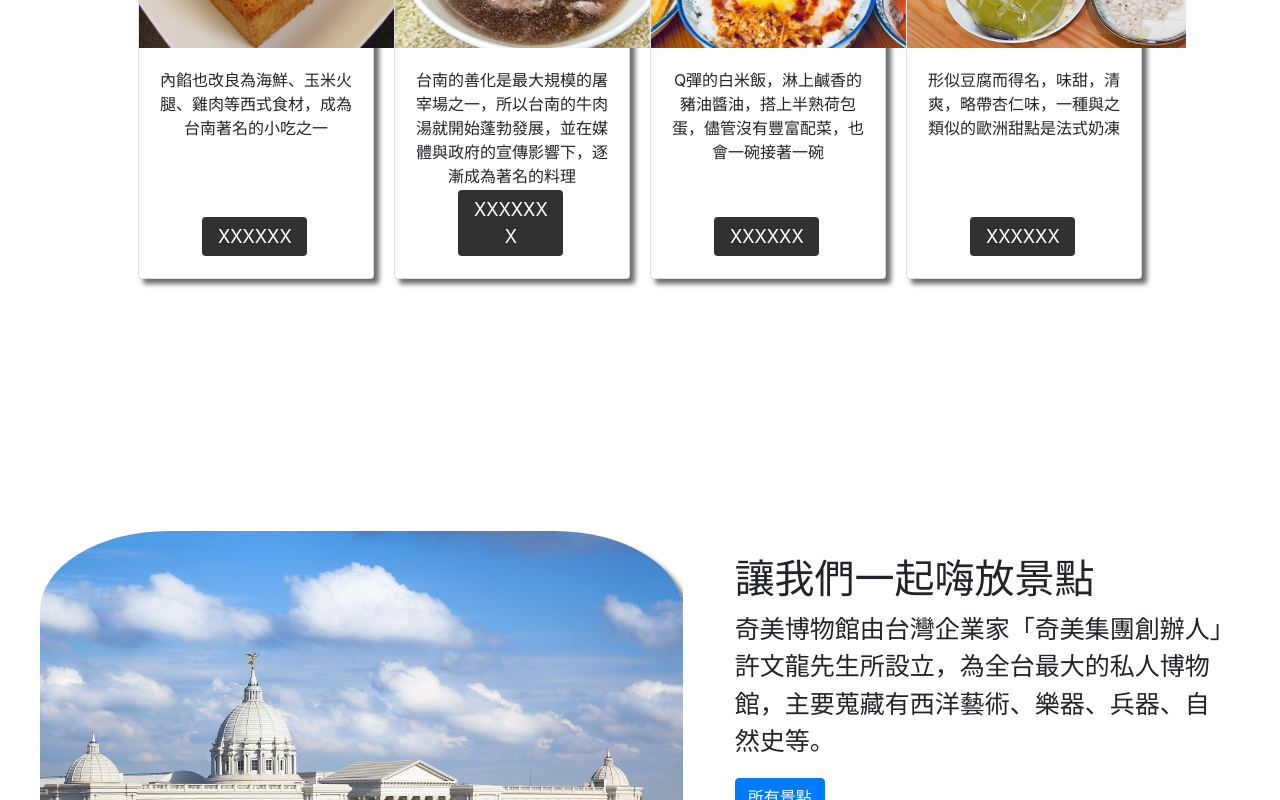
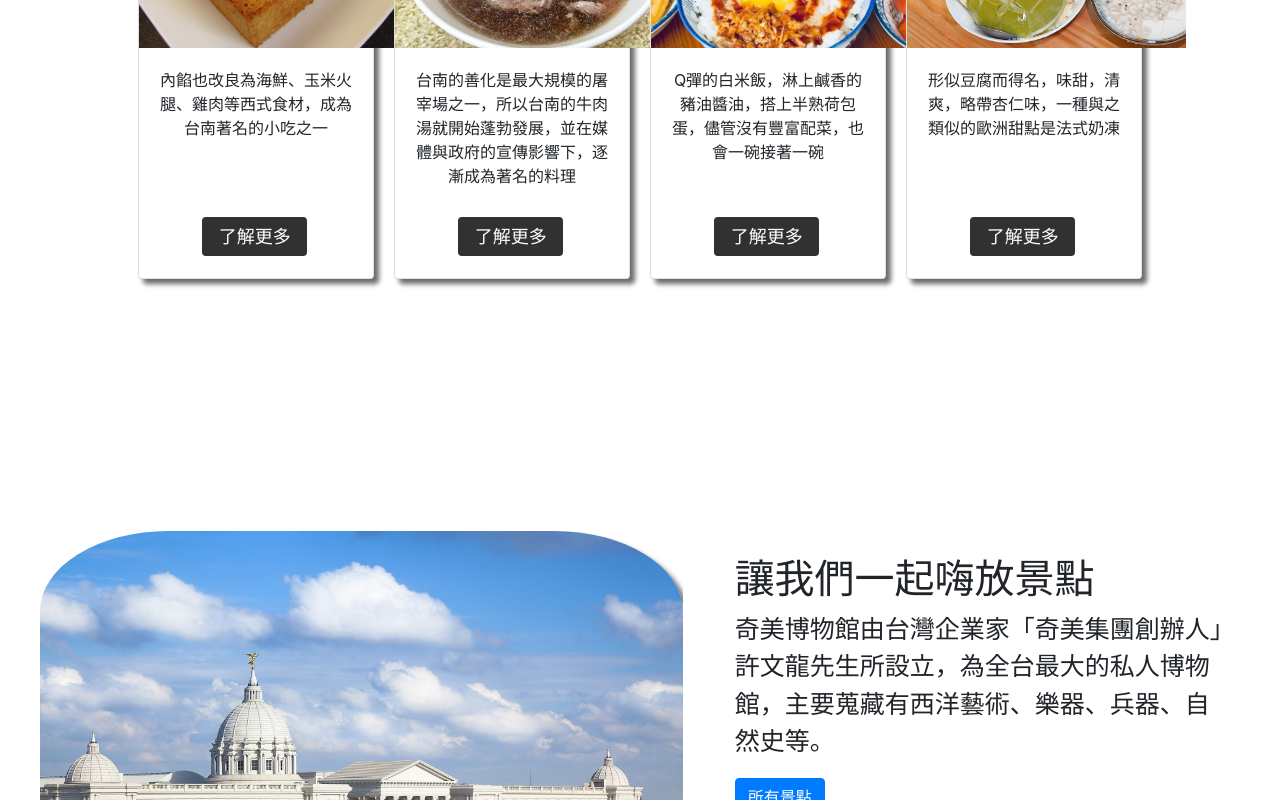
Before and after one commit to wenqi990/20240517work, a Vue app: page / in a window 1280 px wide. Shown: the part 2000-2800 px from the top of the page. Built offline with nearby package versions, Linux system fonts and the light colour scheme; no server answers.

Commit message:
add footerAndHome

```diff
--- a/src/views/Footer.vue
+++ b/src/views/Footer.vue
@@ -91,7 +91,7 @@ import 'primeicons/primeicons.css'
     color: #fff;
 
 }
-.icon .pi pi-facebook{
+.icon .pi-facebook{
     color: #1A6ED8;
 
 }
@@ -100,26 +100,26 @@ import 'primeicons/primeicons.css'
 
 
 }
-.icon .pi pi-twitter{
-    color: #1DA1F2;
+.icon .pi-twitter{
+    color: #000000;
 }
 .twt:hover{
     background: #000000;
 }
-.icon .pi pi-instagram{
+.icon .pi-instagram{
     color: #ef55b9;
 }
 .ig:hover{
-    background: rgb(2,0,36);
+    // background: rgb(2,0,36);
     background: linear-gradient(90deg, rgba(2,0,36,1) 0%, rgba(136,29,227,1) 0%, rgba(187,29,183,1) 12%, rgba(255,206,0,1) 100%);
 }
-.icon .pi pi-discord{
+.icon .pi-discord{
     color: #000;
 }
 .discord:hover{
     background: rgb(114,137,218);
 }
-.icon .pi pi-youtube{
+.icon .pi-youtube{
     color: #FE0000;
 }
 .yt:hover{
--- a/src/views/HomeView.vue
+++ b/src/views/HomeView.vue
@@ -5,7 +5,7 @@ import Footer from '../views/Footer.vue'
 
 <template>
   <div class="bg">
-        <img src="/public/imags/景點類圖片/南鯤鯓代天府2.jpg">
+        <img src="/public/imags/首頁/背景底圖.svg">
     </div>
   <img src="/public/imags/Hotel img/台南住宿.jpg" style="width: 100%;height: 80dvh;">
     <div class="about">
@@ -39,8 +39,8 @@ import Footer from '../views/Footer.vue'
 
   <div class="second area">
         <div class="secondText">
-            <h5>讓我們一起嗨放美食</h5>
-            <p>白糖粿，據說是南方才有的特殊甜食。源自福建漳泉的習慣，南部人會在七夕用白糖粿拜七娘媽(織女)求好姻緣習俗，因此深受女孩喜愛！炸白糖粿時候，一定要在粿上按個凹槽，老人家說，那是用來承裝織女的眼淚。白糖粿其實就是把粿油炸後滾糖粉製成，花生、芝麻是更多趣味變化的做法。</p>
+            <h1>讓我們一起嗨放美食</h1>
+            <p style="font-size: 25px;">白糖粿據說是南方才有的特殊甜食。炸白糖粿時候，一定要在粿上按個凹槽，老人家說，那是用來承裝織女的眼淚。白糖粿其實就是把粿油炸後滾糖粉製成，花生、芝麻是更多趣味變化的做法。</p>
             <div>
     <!-- //bootstrap 效果 -->
     <button class="btn btn-primary">所有美食</button>
@@ -56,28 +56,28 @@ import Footer from '../views/Footer.vue'
                 <img src="/public/imags/首頁/棺材板.jpg" class="card-img-top" alt="卡片" style="object-fit: cover;width: 279px;height: 200px;">
                 <div class="card-body">
                   <p class="card-text">內餡也改良為海鮮、玉米火腿、雞肉等西式食材，成為台南著名的小吃之一</p>
-                  <a href="#" class="btn btn-primary">XXXXXX</a>
+                  <a href="#" class="btn btn-primary">了解更多</a>
                 </div>
               </div>
             <div class="card" >
                 <img src="/public/imags/首頁/牛肉湯.webp" class="card-img-top" alt="卡片" style="object-fit: cover;width: 279px;height: 200px;">
                 <div class="card-body">
                   <p class="card-text">台南的善化是最大規模的屠宰場之一，所以台南的牛肉湯就開始蓬勃發展，並在媒體與政府的宣傳影響下，逐漸成為著名的料理</p>
-                  <a href="#" class="btn btn-primary">XXXXXXX</a>
+                  <a href="#" class="btn btn-primary">了解更多</a>
                 </div>
               </div>
             <div class="card" >
                 <img src="/public/imags/首頁/蛋黃.webp" class="card-img-top" alt="卡片" style="object-fit: cover;width: 279px;height: 200px;">
                 <div class="card-body">
                   <p class="card-text">Q彈的白米飯，淋上鹹香的豬油醬油，搭上半熟荷包蛋，儘管沒有豐富配菜，也會一碗接著一碗</p>
-                  <a href="#" class="btn btn-primary">XXXXXX</a>
+                  <a href="#" class="btn btn-primary">了解更多</a>
                 </div>
               </div>
               <div class="card" >
                 <img src="/public/imags/首頁/豆腐冰.jpg" class="card-img-top" alt="卡片" style="object-fit: cover;width: 279px;height: 200px;">
                 <div class="card-body">
                   <p class="card-text">形似豆腐而得名，味甜，清爽，略帶杏仁味，一種與之類似的歐洲甜點是法式奶凍</p>
-                  <a href="#" class="btn btn-primary">XXXXXX</a>
+                  <a href="#" class="btn btn-primary">了解更多</a>
                 </div>
               </div>
         </div>
@@ -93,34 +93,34 @@ import Footer from '../views/Footer.vue'
   </div>
 
   <div class="fifth area">
-    <h1>Title</h1>
+    <h1>景點</h1>
     <div class="cradArea">
         <div class="card">
             <img src="/public/imags/首頁/鹽田.jpg" class="card-img-top" alt="卡片" style="object-fit: cover;width: 290px;height: 200px;">
             <div class="card-body">
                 <p class="card-text">井仔腳瓦盤鹽田是台南北門的第一座鹽田，也是現存最古老的瓦盤鹽田遺址。</p>
-                <a href="#" class="btn btn-primary">XXXXXX</a>
+                <a href="#" class="btn btn-primary">了解更多</a>
             </div>
         </div>
         <div class="card">
             <img src="/public/imags/首頁/漁光島.jpg" class="card-img-top" alt="卡片" style="object-fit: cover;width: 290px;height: 200px;">
             <div class="card-body">
                 <p class="card-text">漁光島座落於台南市安平區，過去是漁民活動的場所，目前可堪稱為台南居民的海上後花園。</p>
-                <a href="#" class="btn btn-primary">XXXXXXX</a>
+                <a href="#" class="btn btn-primary">了解更多</a>
             </div>
         </div>
         <div class="card">
             <img src="/public/imags/首頁/藍晒圖.jpg" class="card-img-top" alt="卡片" style="object-fit: cover;width: 290px;height: 200px;">
             <div class="card-body">
                 <p class="card-text">藍晒圖文創園區原為舊司法宿舍群，保留舊有的日式宿舍，成為文創產業的新聚落。</p>
-                <a href="#" class="btn btn-primary">XXXXXX</a>
+                <a href="#" class="btn btn-primary">了解更多</a>
             </div>
         </div>
         <div class="card">
             <img src="/public/imags/首頁/大魚的祝福.jpg" class="card-img-top" alt="卡片" style="object-fit: cover;width: 290px;height: 200px;">
             <div class="card-body">
                 <p class="card-text">「大魚的祝福」座落於臺南安平海濱歷史公園內，是臺灣高規格的工藝展現，也成為必訪打卡新熱點。</p>
-                <a href="#" class="btn btn-primary">XXXXXX</a>
+                <a href="#" class="btn btn-primary">了解更多</a>
             </div>
         </div>
     </div>
@@ -137,34 +137,34 @@ import Footer from '../views/Footer.vue'
   </div>
 
   <div class="seventh area">
-      <h1>Title</h1>
+      <h1>住宿</h1>
         <div class="cradArea">
             <div class="card">
                 <img src="/public/imags/首頁/福爾摩沙遊艇酒店.jpg" class="card-img-top" alt="卡片" style="object-fit: cover;width: 290px;height: 200px;">
                 <div class="card-body">
                   <p class="card-text">全台唯一擁有「遊艇碼頭」的酒店，可眺望熱蘭遮城，並提供饕客級的美食。</p>
-                  <a href="#" class="btn btn-primary">XXXXXX</a>
+                  <a href="#" class="btn btn-primary">了解更多</a>
                 </div>
               </div>
             <div class="card" >
                 <img src="/public/imags/首頁/康橋慢旅.webp" class="card-img-top" alt="卡片" style="object-fit: cover;width: 290px;height: 200px;">
                 <div class="card-body">
                   <p class="card-text">位於中西區新開幕的康橋慢旅，全天提供自助吧與自助洗衣，為高CP值的最佳選擇。</p>
-                  <a href="#" class="btn btn-primary">XXXXXXX</a>
+                  <a href="#" class="btn btn-primary">了解更多</a>
                 </div>
               </div>
             <div class="card" >
                 <img src="/public/imags/首頁/友愛街旅館.jpg" class="card-img-top" alt="卡片" style="object-fit: cover;width: 290px;height: 200px;">
                 <div class="card-body">
                   <p class="card-text">坐落在台南美術館旁巷內，位於台南市南區的友愛街旅館，是「工業風設計旅店」也是「青年旅舍」。</p>
-                  <a href="#" class="btn btn-primary">XXXXXX</a>
+                  <a href="#" class="btn btn-primary">了解更多</a>
                 </div>
               </div>
               <div class="card" >
                 <img src="/public/imags/首頁/天下南隅.jpg" class="card-img-top" alt="卡片" style="object-fit: cover;width: 290px;height: 200px;">
                 <div class="card-body">
                   <p class="card-text">老字號飯店經過重新改装，改名天下南隅，打造當代時髦新旅宿，是台南市距離赤崁樓最近的飯店。</p>
-                  <a href="#" class="btn btn-primary">XXXXXX</a>
+                  <a href="#" class="btn btn-primary">了解更多</a>
                 </div>
               </div>
         </div>
```
